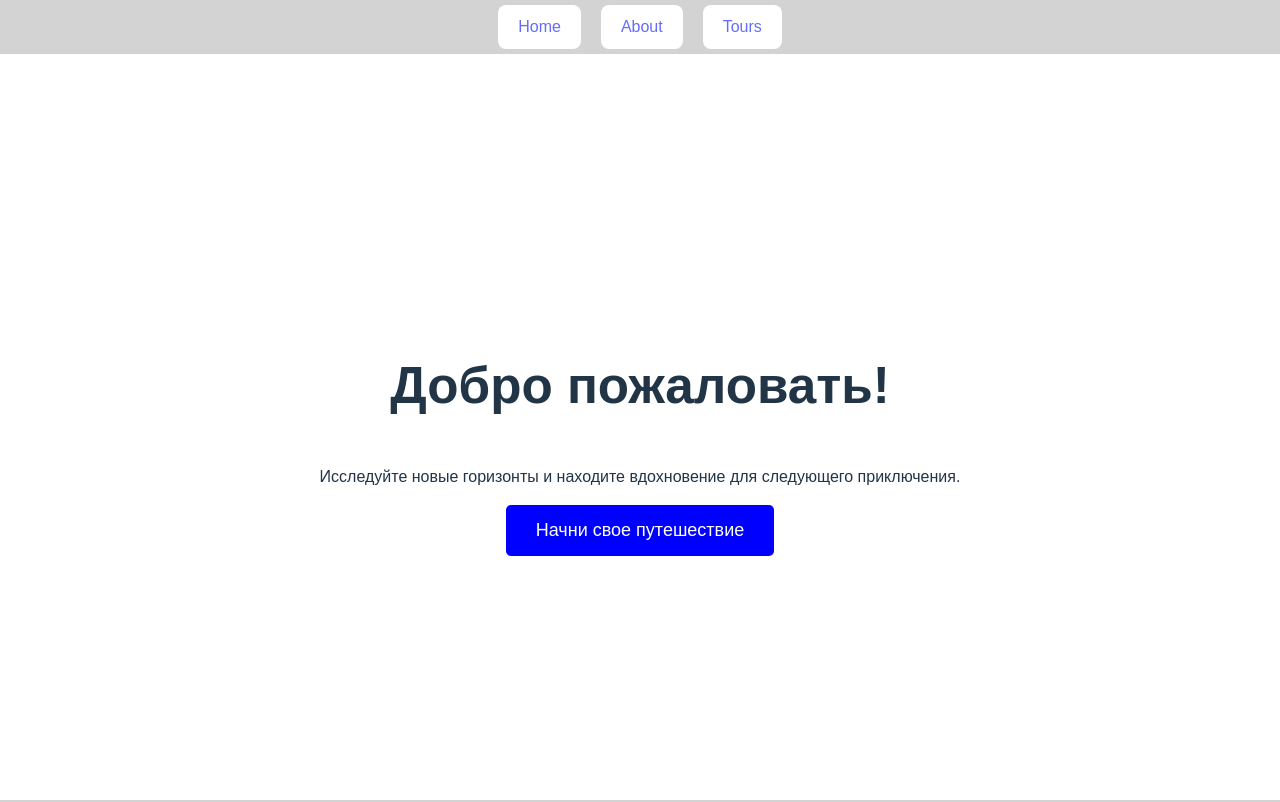
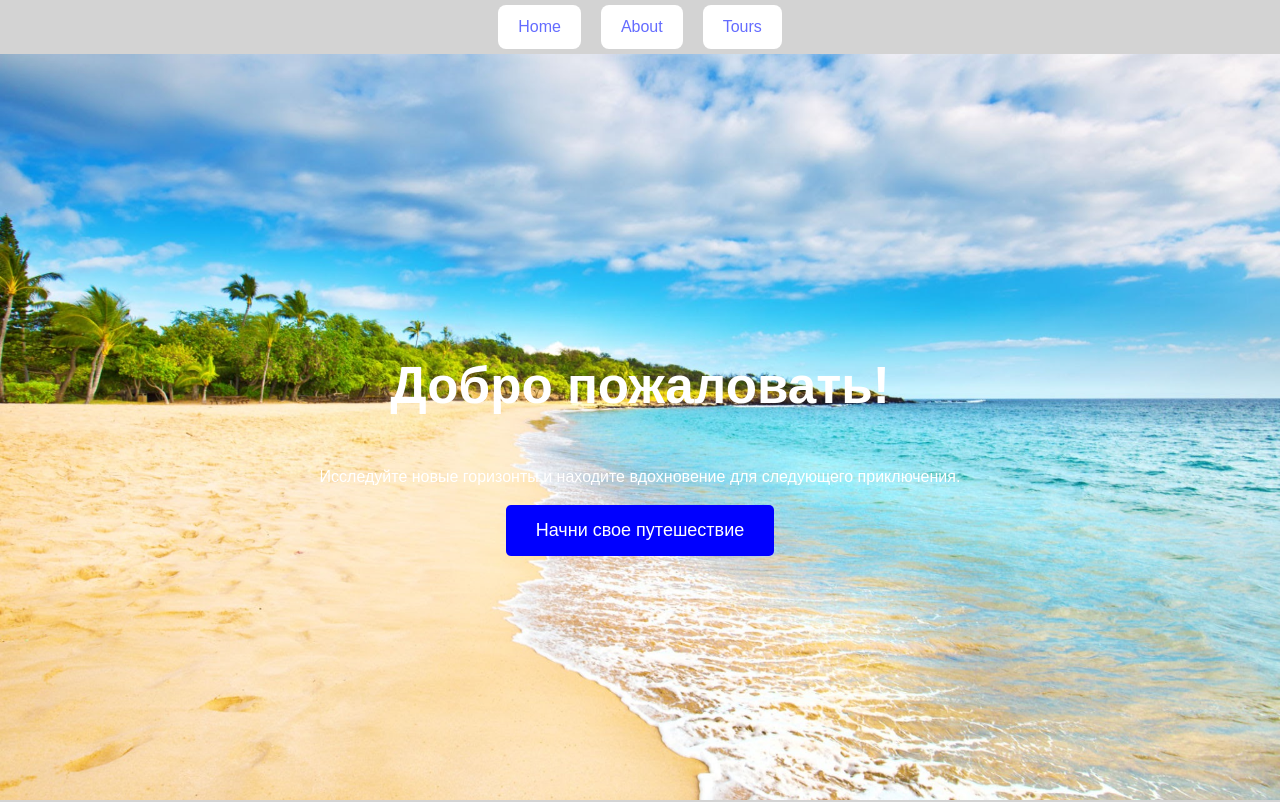
Before and after one commit to darttusin/travel-site, a React (Vite) app: page / in a window 1280 px wide. Shown: the top 802 px of the page. Built offline with nearby package versions, Linux system fonts and the light colour scheme; a web font is replaced by a local one.

Commit message:
add background

```diff
--- a/src/pages/Home.css
+++ b/src/pages/Home.css
@@ -3,14 +3,14 @@ body {
   }
 
 .home-container {
-    font-family: 'Arial', sans-serif;
-    text-align: center;
-    min-height: 100vh;
+  background-image: url('../assets/images/beach.jpg');
+  background-size: cover;
+  background-position: center;
+  height: 100vh;
   display: flex;
-    flex-direction: column;
-    justify-content: flex-start;
   align-items: center;
-    padding: 0 20px;
+  justify-content: center;
+  color: white;
 }
 
 .main-content {
```
Also changed, not shown: src/assets/images/beach.jpg (added). Lines whose indentation alone changed are shown as unchanged.
